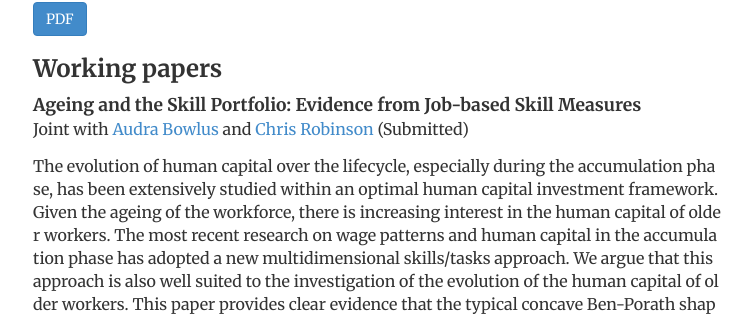
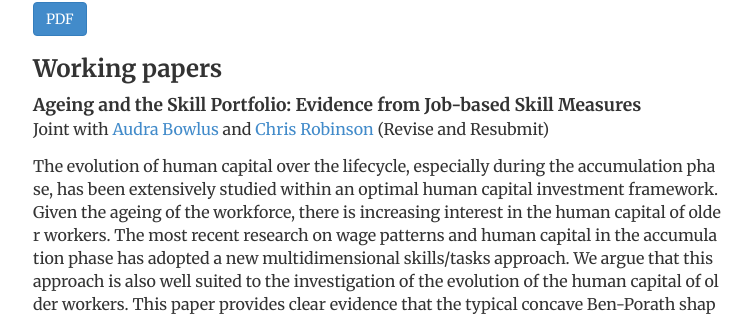
Before and after one commit to morihiroaki/morihiroaki.github.io, a Jekyll site: the page built from research.html, in a window 1280 px wide. Shown: the part 529-845 px from the top of the page, without its empty margins (262-1016 px from the left). Built offline with Jekyll 4.4.1, drawn with Linux system fonts in a browser that asks for light colours.

Commit message:
Update research.html

```diff
--- a/research.html
+++ b/research.html
@@ -32,7 +32,7 @@ roles.
 <h3>Working papers</h3>
 <div class='span10 offset1'>
 <div class='pTitle'> Ageing and the Skill Portfolio: Evidence from Job-based Skill Measures</div>
-<p> Joint with <a href="http://economics.uwo.ca/people/faculty/bowlus.html">Audra Bowlus</a> and <a href="http://economics.uwo.ca/people/faculty/robinson.html">Chris Robinson</a> (Submitted)</p>
+<p> Joint with <a href="http://economics.uwo.ca/people/faculty/bowlus.html">Audra Bowlus</a> and <a href="http://economics.uwo.ca/people/faculty/robinson.html">Chris Robinson</a> (Revise and Resubmit)</p>
 <div class='pAbstract'>
 The evolution of human capital over the lifecycle, especially during the accumulation phase,
 has been extensively studied within an optimal human capital investment framework. Given
```
